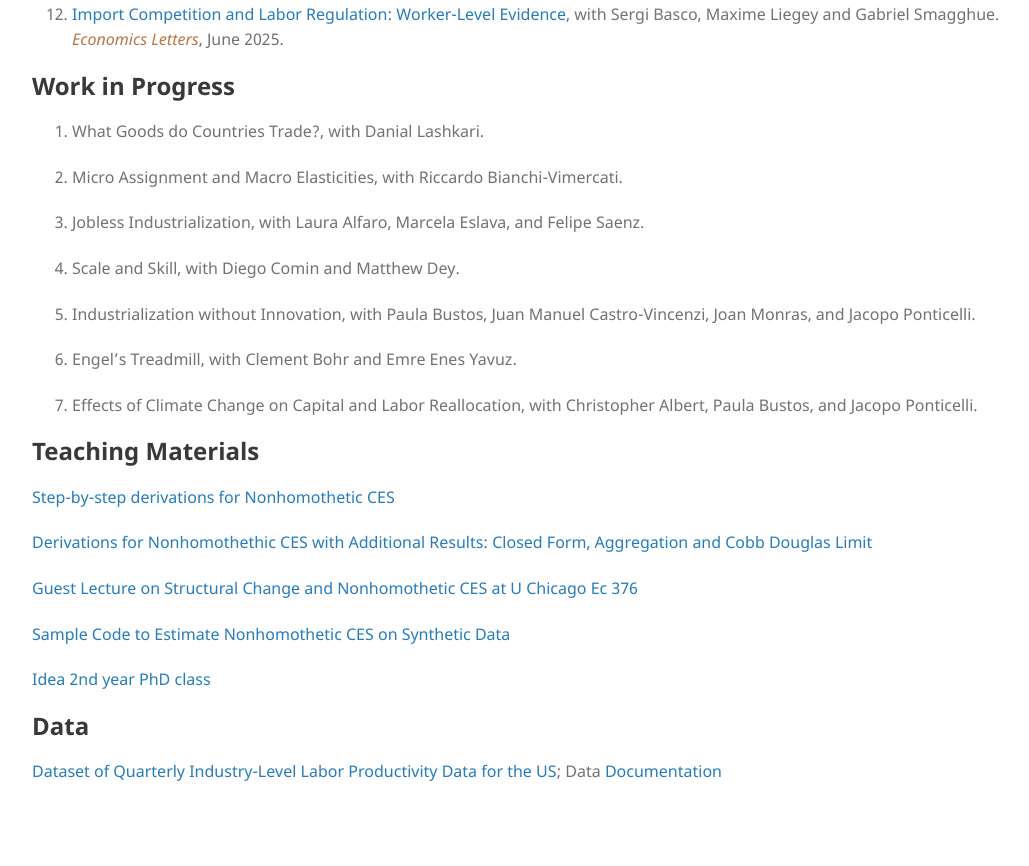
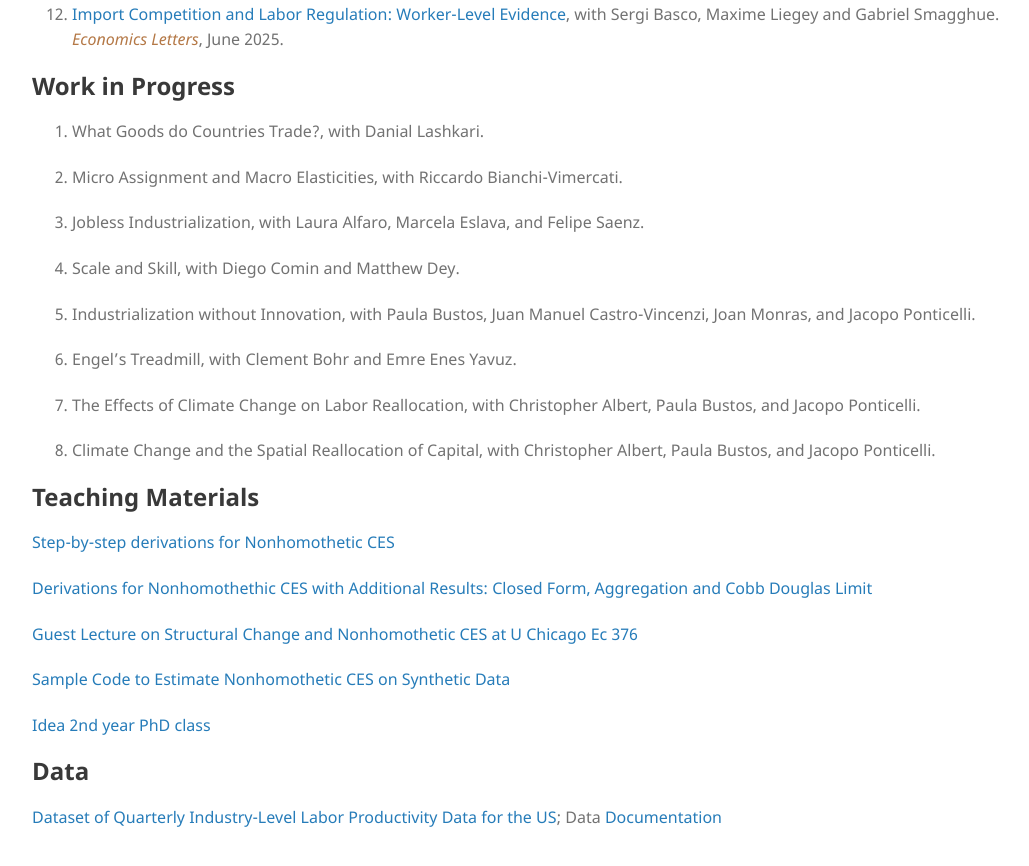
Before and after one commit to mestieri/mestieri.github.io, a Jekyll site: the page built from index.md, in a window 1280 px wide and 900 px high, scrolled down 2126 px. Shown: the top 866 px of the window, without its empty margins (96-1125 px from the left). Built offline with Jekyll 4.4.1, drawn with Linux system fonts in a browser that asks for light colours.

Commit message:
Update climate change section in index.md

```diff
--- a/index.md
+++ b/index.md
@@ -176,7 +176,9 @@ for Nonhomothetic CES Preferences](https://www.dropbox.com/scl/fi/obu49nw8d74wye
 
 6. Engel's Treadmill, with Clement Bohr and Emre Enes Yavuz.
 
-7. Effects of Climate Change on Capital and Labor Reallocation, with Christopher Albert, Paula Bustos, and Jacopo Ponticelli.
+7. The Effects of Climate Change on Labor Reallocation, with Christopher Albert, Paula Bustos, and Jacopo Ponticelli.
+
+8. Climate Change and the Spatial Reallocation of Capital, with Christopher Albert, Paula Bustos, and Jacopo Ponticelli.
 
 
 
```
